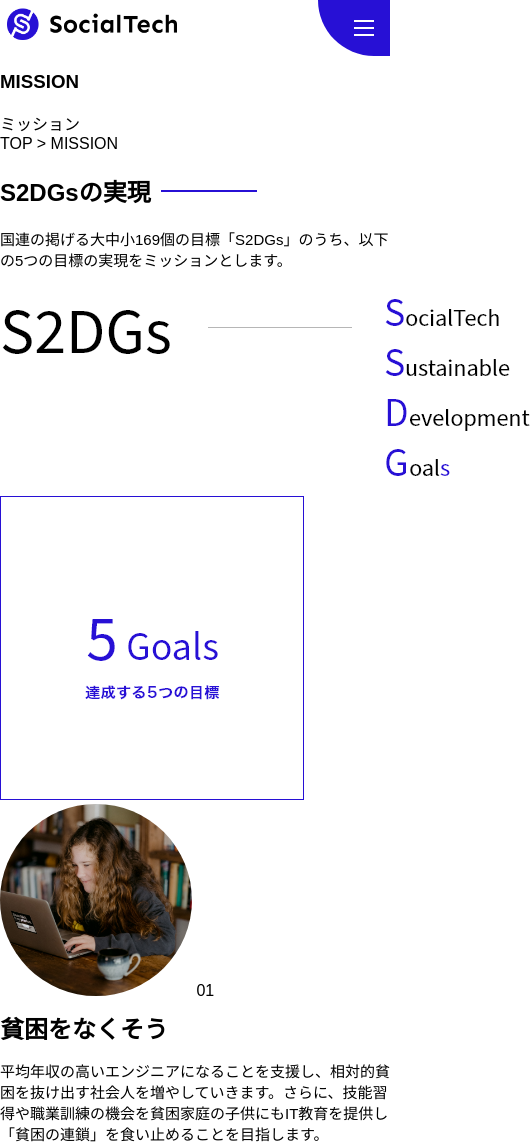
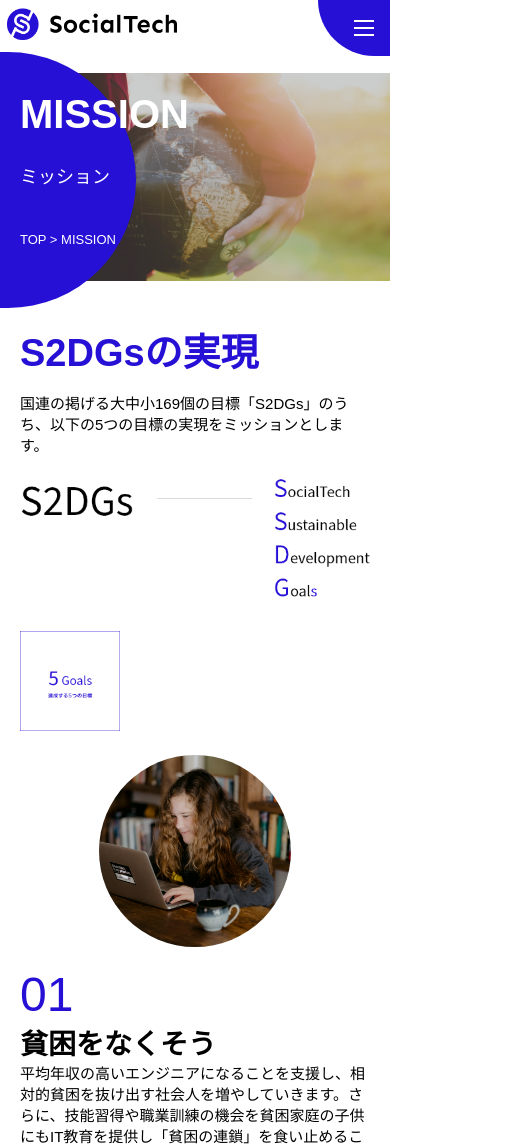
Before and after one commit to 1229mayumi/socialtech-corporate2, a plain HTML site: page mission.html in a window 390 px wide. Shown: the top 1147 px of the page, 530 px wide, since content can reach past the window. Drawn offline with Linux system fonts and the light colour scheme; files whose address does not match are found by name.

Commit message:
解決：18.10 mission-5goalsが縦に並ばない

```diff
--- a/mission.html
+++ b/mission.html
@@ -1,7 +1,6 @@
 <!DOCTYPE html>
 <html lang="jp">
 <head>
-  <title></title>
   <title>SocialTech-MISSION ミッション</title>
   <meta charset="UTF-8">
   <meta name="description" content="">
@@ -76,9 +75,7 @@
               平均年収の高いエンジニアになることを支援し、相対的貧困を抜け出す社会人を増やしていきます。さらに、技能習得や職業訓練の機会を貧困家庭の子供にもIT教育を提供し「貧困の連鎖」を食い止めることを目指します。
             </p>
           </div>
-        </div>
 
-        <div>
           <div>
             <img class="fivegoals-image-right" src="images/mission/mission-5goals02.png" alt="PCを見つめる小さい女の子">
             <span class="fivegoals-number">02</span>
@@ -87,9 +84,7 @@
               手頃な価格で質の高い技術・職業教育の提供を行い、誰もがエンジニアになれるための教育プラットフォームを目指します。子供向けSTEAM教育を提供し、グローバル社会やAI時代に適応して世界で通用する価値の高い人材を育成します。
             </p>
           </div>
-        </div>
 
-        <div>
           <div>
             <img class="fivegoals-image-left" src="images/mission/mission-5goals03.png" alt="PCを操作する女性">
             <span class="fivegoals-number">03</span>
@@ -98,9 +93,7 @@
               女性エンジニアを輩出することは、ジェンダーギャップ指数の経済、教育分野に影響を与えると考えています。女性エンジニアを増やすことで、ライフイベントが多い女性の社会進出を促す機会の創出やシングルマザーの貧困解消をし、男女格差の無い、健全な社会を目指します。
             </p>
           </div>
-        </div>
 
-        <div>
           <div>
             <img class="fivegoals-image-right" src="images/mission/mission-5goals04.png" alt="笑顔で話し合う3人の男女">
             <span class="fivegoals-number">04</span>
@@ -109,9 +102,7 @@
               長期的な経済成長を継続するためには、生産性を高めた産業の拡大と人材の輩出が必要です。エンジニアはイノベーション産業を成長させるための大きな鍵を握っており、さらにクリエイティブな職業で働きがいのある人間らしい雇用を生み出せると考えています。
             </p>
           </div>
-        </div>
 
-        <div>
           <div>
             <img class="fivegoals-image-left" src="images/mission/mission-5goals05.png" alt="障害を持つ男性が生き生きと働く様子">
             <span class="fivegoals-number">05</span>
--- a/style.css
+++ b/style.css
@@ -1016,4 +1016,97 @@ PC用のスタイル
     color: #ffffff;
   }
 
+  /* mission.html用スタイル */
+  /* ミッションのメインビジュアル */
+  #mission-main {
+    height: 250px;
+    width: 100%;
+    background-image: url("images/mission/mission-main.png");
+    background-repeat: no-repeat;
+    background-position-y: center;
+    background-size: auto 208px;
+  }
+
+  #mission-title {
+    background-color: #2710d5;
+    width: 136px;
+    color: #ffffff;
+    height: 256px;
+    border-radius: 0 248px 248px 0;
+    position: relative;
+  }
+
+  #mission-title > h1 {
+    position: absolute;
+    top: 0;
+    left: 20px;
+    font-size: 40px;
+  }
+
+  #mission-title > span {
+    position: absolute;
+    top: 110px;
+    left: 20px;
+    font-size: 18px;
+  }
+
+  #mission-title > div {
+    position: absolute;
+    top: 180px;
+    left: 20px;
+    font-size: 13px;
+  }
+
+  /* ミッションページS2DGSの設定 */
+  #mission-s2dgs {
+    margin: 20px;
+  }
+
+  .mission-h2 {
+    color: #2710d5;
+    font-size: 38px;
+    margin: 0px;
+  }
+
+  .mission-h2::after {
+    content: none;
+  }
+
+  #mission-s2dgs > img {
+    width: 100%;
+  }
+
+  /* ミッションページ5Goalsの設定 */
+  #mission-5goals {
+    margin: 20px;
+  }
+
+  #mission-5goals > div > div {
+    margin-bottom: 40px;
+  }
+
+  #s2dgs-image {
+    width: 100px;
+  }
+  .fivegoals-image-right {
+    margin: 20px auto 20px auto;
+    display: block;
+  }
+  .fivegoals-image-left {
+    margin: 20px auto 20px auto;
+    display: block;
+  }
+
+.fivegoals-number {
+  color: #2710d5;
+  font-size: 48px;
+  margin: 0;
 }
+.fivegoals-h3 {
+  font-size: 28px;
+  margin: 0;
+}
+.fivegoals-p {
+  margin: 0;
+}
+}
```
